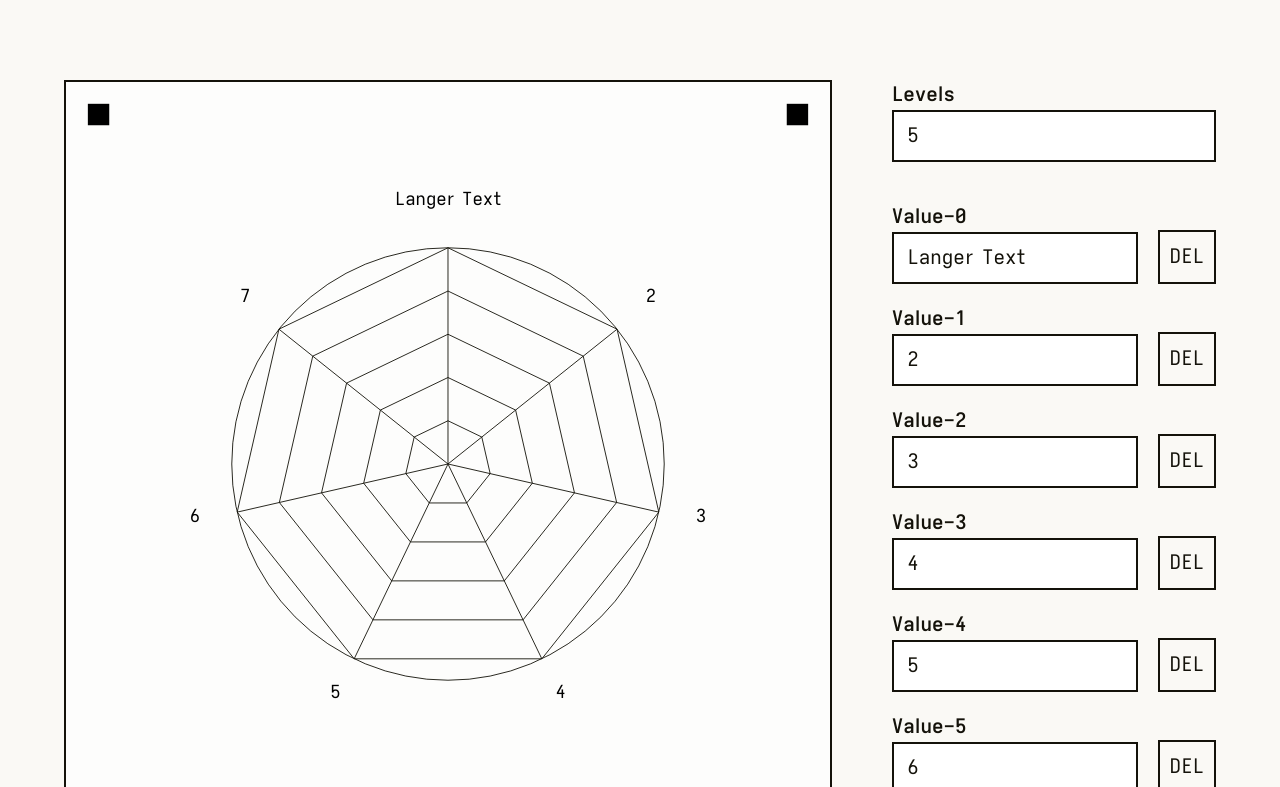
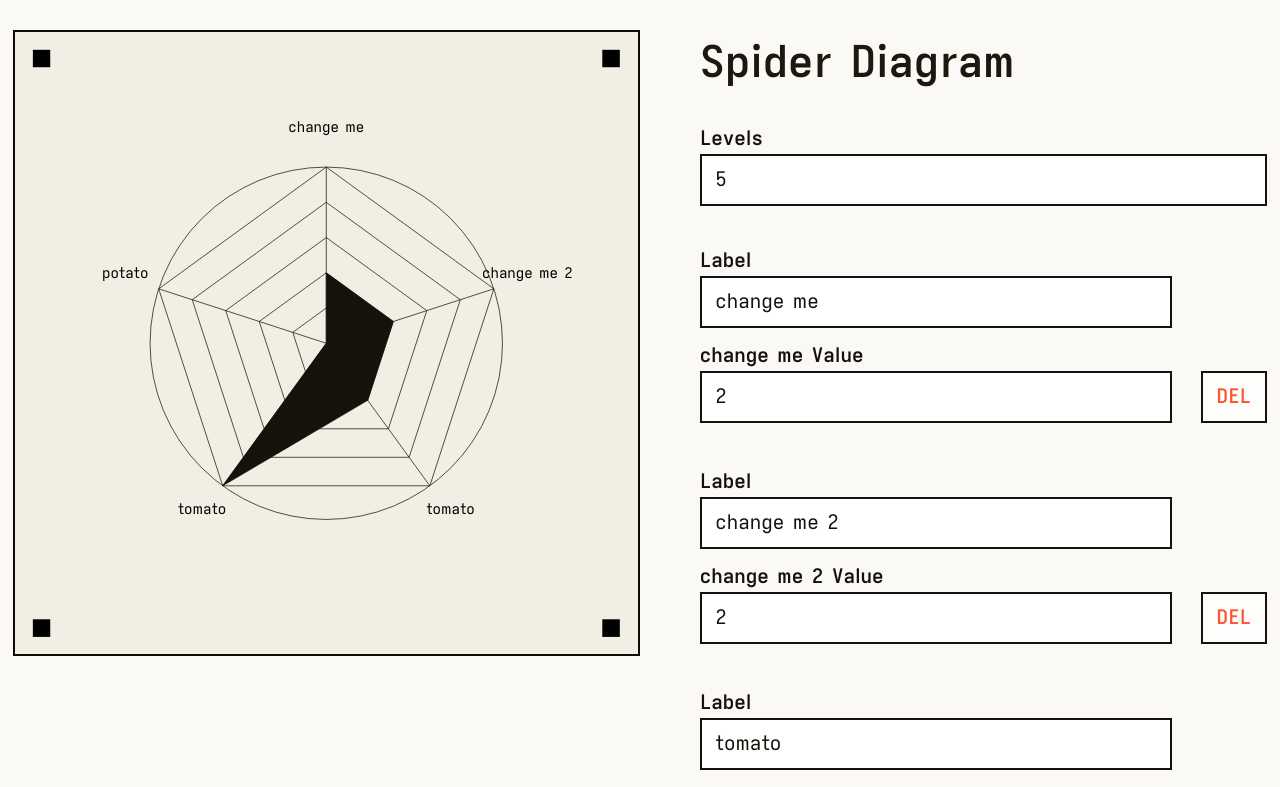
Before and after one commit to JSHSJ/star-diagram, a React (Create React App) app: page / in a window 1280 px wide. Shown: the top 787 px of the page. Built offline with nearby package versions, Linux system fonts and the light colour scheme.

Commit message:
feat(*): expand segment controls

```diff
--- a/src/App.tsx
+++ b/src/App.tsx
@@ -5,12 +5,12 @@ function App() {
 
 
   return (
-    <div className="App">
+    <div className="container mx-auto">
       {/* <header className="App-header">
         HEADER
       </header> */}
 
-      <div className="" style={{width: '90vw', margin: '80px auto'}}>
+      <div className="py-m px-s">
       <StarDiagram/>
 
       </div>
--- a/src/features/star-diagram/Controls.tsx
+++ b/src/features/star-diagram/Controls.tsx
@@ -1,9 +1,11 @@
 import React from 'react';
 import Input from '../ui/input';
-
+import { ID, Segment } from './StartDiagram.types';
+import produce from 'immer';
+import { createSegmentId } from './helpers';
 interface StarDiagramControlsProps {
-  segments: string[];
-  setSegments: React.Dispatch<React.SetStateAction<string[]>>
+  segments: Segment[];
+  setSegments: React.Dispatch<React.SetStateAction<Segment[]>>
   levels: number;
   setLevels: React.Dispatch<React.SetStateAction<number>>
 }
@@ -20,43 +22,70 @@ const Controls: React.FC<StarDiagramControlsProps> = ({segments, setSegments, le
     }
   }
 
-
-  const updateValueInSegments = (newVal: string, idx: number) => {
-    const newSegments = Object.assign([], segments, {[idx]: newVal})
-    setSegments(newSegments)
+  const changeLabelOfSegment = (segmentKey: ID, newLabel: string) => {
+    const updatedSegments = produce(segments, draft => {
+      const index = draft.findIndex(seg => seg.key === segmentKey);
+      if (index !== -1) draft[index].label = newLabel
+    })
+    setSegments(updatedSegments)
   }
 
-  const addSegment = () => {
-    const newSegments = segments.concat('')
-    setSegments(newSegments)
-
+  const changeValueOfSegment = (segmentKey: ID, newValue: string) => {
+    let val = parseInt(newValue, 10)
+    if (!val || val < 0){
+      val = 0
+    }
+    const updatedSegments = produce(segments, draft => {
+      const index = draft.findIndex(seg => seg.key === segmentKey);
+      if (index !== -1) draft[index].value = val
+    })
+    setSegments(updatedSegments)
   }
 
-  const deleteSegment = (idx: number) => {
-    const newSegments = segments.filter((val, index) => index !== idx)
+
+
+  const addSegment = () => {
+    const newSegment: Segment = {
+      key: createSegmentId(),
+      label: 'Change me',
+      value: 0
+    }
+    const updatedSegments = produce(segments, draft => {
+      draft.push(newSegment)
+  })
+    setSegments(updatedSegments)
+  }
+
+  const deleteSegment = (key: ID) => {
+    const newSegments = produce(segments, draft => {
+      const index = draft.findIndex(segment => segment.key === key)
+      console.log('deleting index', index)
+      if (index !== -1) draft.splice(index, 1)
+    })
     setSegments(newSegments)
   }
 
   return (
-    <div className="controls flex flex-col">
+    <div className="flex flex-col">
       <div className="mb-8">
         <Input value={levels} label={`Levels`} onChange={(e) => changeLevels(e.target.value)} inputType="number" key={`Value-Levels`} />
 
       </div>
 
-      <div className="flex flex-col space-y-4">
+      <div className="stack-l">
       {segments.map((segment, idx) => (
-        <div className="controls-input flex flex-row">
-        <div className="mr-4 w-full">
-        <Input value={segment} label={`Value-${idx}`} onChange={(e) => updateValueInSegments(e.target.value, idx)} inputType="text" key={`Value-${idx}`} />
+        <div className="flex flex-row controls-input">
+        <div className="w-full stack-s mr-m">
+        <Input value={segment.label} label={`Label`} onChange={(e) => changeLabelOfSegment(segment.key, e.target.value)} inputType="text" key={`Value-${segment.key}`} />
+        <Input value={segment.value} label={`${segment.label} Value`} onChange={(e) => changeValueOfSegment(segment.key, e.target.value)} inputType="number" key={`Value-${segment.key}`} />
         </div>
-        <button className="controls-delete ml-auto border-2 border-skin-neutral p-2 self-end hover:bg-skin-mutedLight" onClick={() => deleteSegment(idx)}>
+        <button className="self-end ml-auto btn btn-destructive" onClick={() => deleteSegment(segment.key)}>
         DEL
         </button>
       </div>
       ))}
       </div>
-      <button className="controls-add border-2 border-skin-neutral hover:bg-skin-mutedLight mt-8 p-2" onClick={() => addSegment()}>
+      <button className="mt-8 btn controls-add" onClick={() => addSegment()}>
         + Add
       </button>
     </div>
--- a/src/features/star-diagram/Renderer.tsx
+++ b/src/features/star-diagram/Renderer.tsx
@@ -1,8 +1,8 @@
 import React from 'react';
-import { Coordinate, PointObject, StarDiagramConfig } from './StartDiagram.types';
+import type { Coordinate, PointObject, Segment, StarDiagramConfig } from './StartDiagram.types';
 
 interface StarDiagramRendererProps {
-  segments: string[];
+  segments: Segment[];
   levels: number;
   config: StarDiagramConfig;
 }
@@ -16,22 +16,26 @@ const StarDiagramRenderer: React.FC<StarDiagramRendererProps> = ({segments, leve
 
   const createPolygon = (coordinates: Coordinate[], centerPoint: Coordinate, fill?: boolean) => {
     return (
-      <polygon points={coordinates.reduce((final, coord) => final.concat(`${coord[0]}, ${coord[1]}`), [] as string[]).join(' ')} x={centerPoint[0]} y={centerPoint[1]} fill="none" stroke="currentColor" className="c-fg" key={`polygon-${coordinates.join('-')}`} />
+      <polygon points={coordinates.reduce((final, coord) => final.concat(`${coord[0]}, ${coord[1]}`), [] as string[]).join(' ')} x={centerPoint[0]} y={centerPoint[1]} fill={fill? 'currentColor' : 'none'} stroke="currentColor" className="c-fg" key={`polygon-${coordinates.join('-')}`} />
     )
   }
 
-  const createPointObject = (label: string, index: number, levels: number): PointObject => {
+  const createPointObject = (segment: Segment, index: number, levels: number): PointObject => {
     const levelRadiusPart = radius / levels;
     const levelCoordinates = Array.from(Array(levels)).map((level, levelIdx) => {
       return [calcXOnCircle(index, (levelIdx + 1) *  levelRadiusPart), calcYOnCircle(index, (levelIdx + 1) *  levelRadiusPart)] as Coordinate
     })
     const textCoordinates = [calcXOnCircle(index, (levels+1) *  levelRadiusPart), calcYOnCircle(index, (levels + 1) *  levelRadiusPart)] as Coordinate
 
+    const valueCoordinates = [calcXOnCircle(index, (segment.value) *  levelRadiusPart), calcYOnCircle(index, (segment.value) *  levelRadiusPart)] as Coordinate
+
 
     return {
-      label,
+      label: segment.label,
       levelCoordinates,
       textCoordinates,
+      value: segment.value,
+      valueCoordinates
     }
   }
 
@@ -51,17 +55,20 @@ const StarDiagramRenderer: React.FC<StarDiagramRendererProps> = ({segments, leve
     return centerCoordinates[1] + radius * Math.sin(x)
     }
 
-  const allSegments = segments.map((point, index) => createPointObject(point, index, levels))
+  const allSegments = segments.map((seg, index) => createPointObject(seg, index, levels))
 
   const levelPolygons = Array.from(Array(levels)).map((level, levelIdx) => {
     const levelCoordinates = allSegments.map(seg => seg.levelCoordinates[levelIdx])
     return createPolygon(levelCoordinates, [centerCoordinates[0], centerCoordinates[1]], false)
   })
 
+  const valuePolygonCoordinates = allSegments.map(seg => seg.valueCoordinates);
+  const valuePolygon = createPolygon(valuePolygonCoordinates, [centerCoordinates[0], centerCoordinates[1]], true)
+
 
   return (
-    <div className="renderer w-full">
-     <svg className="bg-skin-mutedLight text-skin-neutral border-2 border-skin-neutral" viewBox={`0 0 ${outerBoxWidth} ${outerBoxHeight}`}>
+    <div className="w-full renderer">
+     <svg className="border-2 bg-skin-mutedDark text-skin-neutral border-skin-neutralDark" viewBox={`0 0 ${outerBoxWidth} ${outerBoxHeight}`}>
        <svg className="graph-container" x={config.svgConfig.padding} y={config.svgConfig.padding} width={config.svgConfig.width} height={config.svgConfig.height} viewBox={`0 0 ${config.svgConfig.width} ${config.svgConfig.height}`}>
          {config.debug && <g className="debug">
          <rect x={0} y={0} width={config.svgConfig.padding} height={config.svgConfig.padding} className="debug-rect" />
@@ -71,7 +78,6 @@ const StarDiagramRenderer: React.FC<StarDiagramRendererProps> = ({segments, leve
          </g> }
 
          {config.showCircle && (<g>
-           {/* <rect width={centerPoint.width} height={centerPoint.height} x={centerPoint.x - centerPoint.width / 2} y={centerPoint.y - centerPoint.height / 2} /> */}
            <circle cx={centerCoordinates[0]} cy={centerCoordinates[1]} r={radius} fill="none" stroke="currentColor" className="c-fg" />
 
          </g>)}
@@ -85,6 +91,7 @@ const StarDiagramRenderer: React.FC<StarDiagramRendererProps> = ({segments, leve
              <line x1={centerCoordinates[0]} y1={centerCoordinates[1]} x2={seg.levelCoordinates[seg.levelCoordinates.length-1][0]} y2={seg.levelCoordinates[seg.levelCoordinates.length-1][1]} stroke='currentColor' className="c-fg" />
              </g>
            ))}
+           {valuePolygon}
          </g>
 
 
--- a/src/features/star-diagram/StarDiagram.tsx
+++ b/src/features/star-diagram/StarDiagram.tsx
@@ -1,7 +1,8 @@
 import React, { useState } from 'react';
 import StarDiagramRenderer from './Renderer';
 import StarDiagramControls from "./Controls"
-import {  StarDiagramConfig } from './StartDiagram.types';
+import {  Segment, StarDiagramConfig } from './StartDiagram.types';
+import { createSegmentId } from './helpers';
 
 
 interface StarDiagramProps {
@@ -19,19 +20,28 @@ const initialConfig: StarDiagramConfig = {
   showCircle: true
 }
 
+const initalSegments = [
+  {key: createSegmentId(), label: 'change me', value: 2},
+  {key: createSegmentId(), label: 'change me 2', value: 2},
+  {key: createSegmentId(), label: 'tomato', value: 2},
+  {key: createSegmentId(), label: 'tomato', value: 5},
+  {key: createSegmentId(), label: 'potato', value: 0},
+]
+
 
 const StarDiagram: React.FC<StarDiagramProps> = () => {
   const [config, setConfig] = useState<StarDiagramConfig>(initialConfig)
   const [levels, setLevels] = useState<number>(5)
-  const [segments, setSegments] = useState<string[]>(['Langer Text', '2', '3', '4', '5', '6', '7'])
+  const [segments, setSegments] = useState<Segment[]>(initalSegments)
 
   return (
     <div className="">
-      <div className="flex flex-col lg:flex-row">
-      <div className="renderer flex lg:w-6/12 xl:w-8/12">
+      <div className="relative items-start stack-l lg:flex-row">
+      <div className="flex lg:sticky lg:top-m lg:left-0 lg:w-6/12 ">
       <StarDiagramRenderer segments={segments} levels={levels} config={config} />
       </div>
-      <div className="controls lg:pl-12 lg:w-6/12 xl:w-4/12">
+      <div className="w-full lg:max-w-lg controls lg:pl-12 lg:w-6/12">
+        <h1 className="text-xl font-semibold text-skin-neutralLight mb-m">Spider Diagram</h1>
       <StarDiagramControls segments={segments} setSegments={setSegments} levels={levels} setLevels={setLevels} />
       </div>
       </div>
--- a/src/features/star-diagram/helpers.ts
+++ b/src/features/star-diagram/helpers.ts
@@ -1 +1,5 @@
 export const isCool = true;
+
+export const createSegmentId = () => {
+  return '_' + Math.random().toString(36).substr(2, 9);
+};
--- a/src/features/ui/input.tsx
+++ b/src/features/ui/input.tsx
@@ -15,7 +15,7 @@ const Input: React.FC<InputProps> = ({label, inputType, placeholder, onChange, v
 
   return (
     <div className="flex flex-col w-full input">
-      <label id={`inputLabel-${label}`} htmlFor={`input-${label}`} className="font-bold">{label}</label>
+      <label id={`inputLabel-${label}`} htmlFor={`input-${label}`} className="font-semibold">{label}</label>
       <input type={inputType} name={`input-${label}`} id={`input-${label}`} value={value} placeholder={placeholder} onChange={onChange} className="w-full border-2 px-s py-xs border-skin-neutral text-skin-neutral" />
     </div>
   );
```
Also changed, not shown: src/features/star-diagram/StartDiagram.types.ts (+9 -0 lines).
